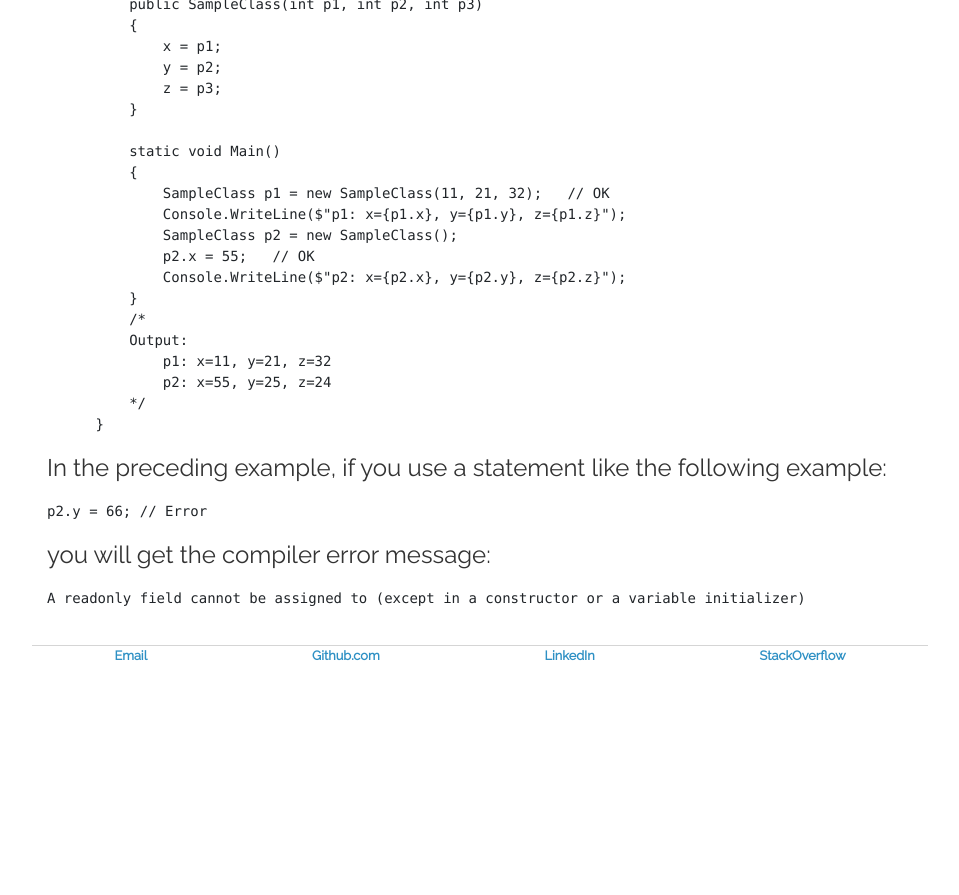
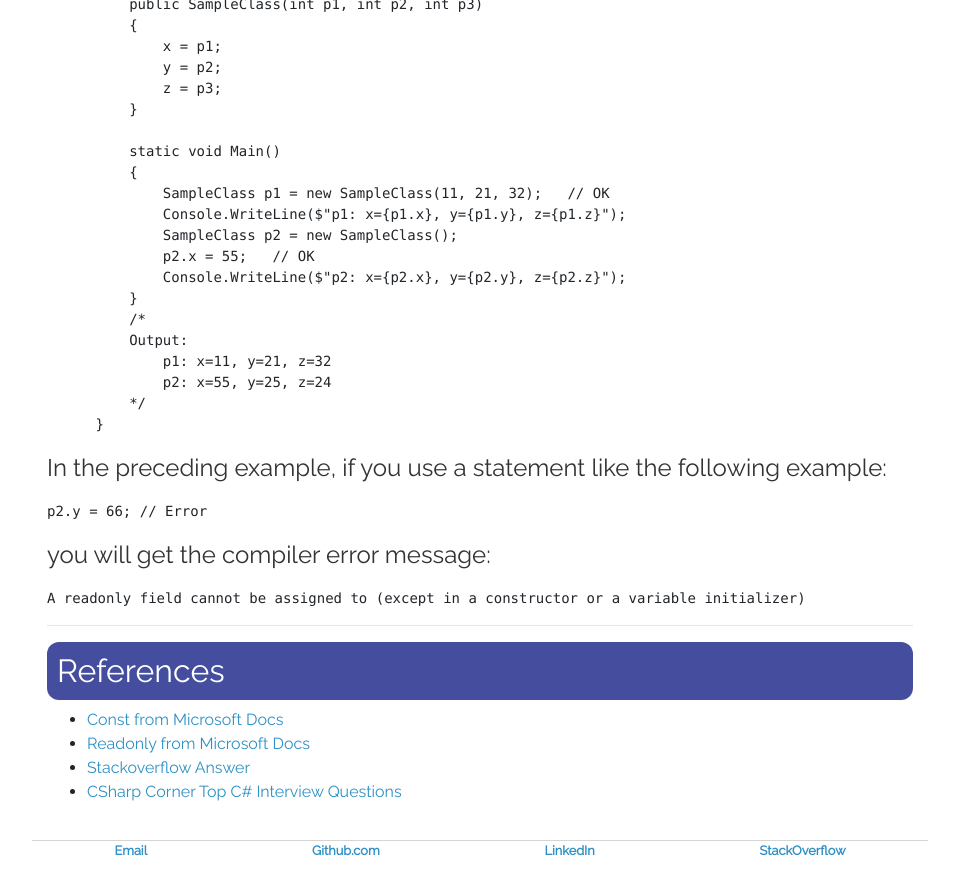
Before and after one commit to maylortaylor/maylortaylor.github.io, a Jekyll site: the page built from _posts/2018-08-27-const-vs-readonly.md, in a window 1280 px wide and 900 px high, scrolled down 2296 px. Shown: the top 895 px of the window, without its empty margins (160-1119 px from the left). Built offline with Jekyll 4.4.1, drawn with Linux system fonts in a browser that asks for light colours; before the commit the page ends 3001 px from its top, so only the background shows below that.

Commit message:
added intro blog and references

```diff
--- a/_posts/2018-08-27-const-vs-readonly.md
+++ b/_posts/2018-08-27-const-vs-readonly.md
@@ -102,3 +102,11 @@ In the preceding example, if you use a statement like the following example:
 you will get the compiler error message:
 
     A readonly field cannot be assigned to (except in a constructor or a variable initializer)
+
+
+___
+## References
+ - [Const from Microsoft Docs](https://docs.microsoft.com/en-us/dotnet/csharp/language-reference/keywords/const)
+ - [Readonly from Microsoft Docs](https://docs.microsoft.com/en-us/dotnet/csharp/language-reference/keywords/readonly)
+ - [Stackoverflow Answer](https://stackoverflow.com/questions/55984/what-is-the-difference-between-const-and-readonly)
+ - [CSharp Corner Top C# Interview Questions](https://www.c-sharpcorner.com/UploadFile/8ef97c/C-Sharp-net-interview-questions-and-answers/)
```
Also changed, not shown: _posts/2018-08-22-into-to-the-blog.md (added, +14 -0 lines).
